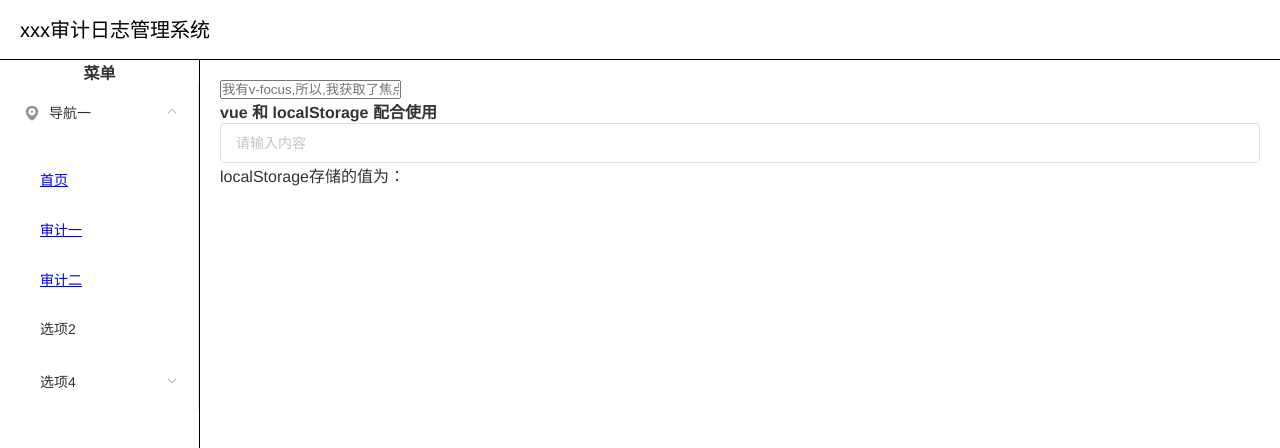
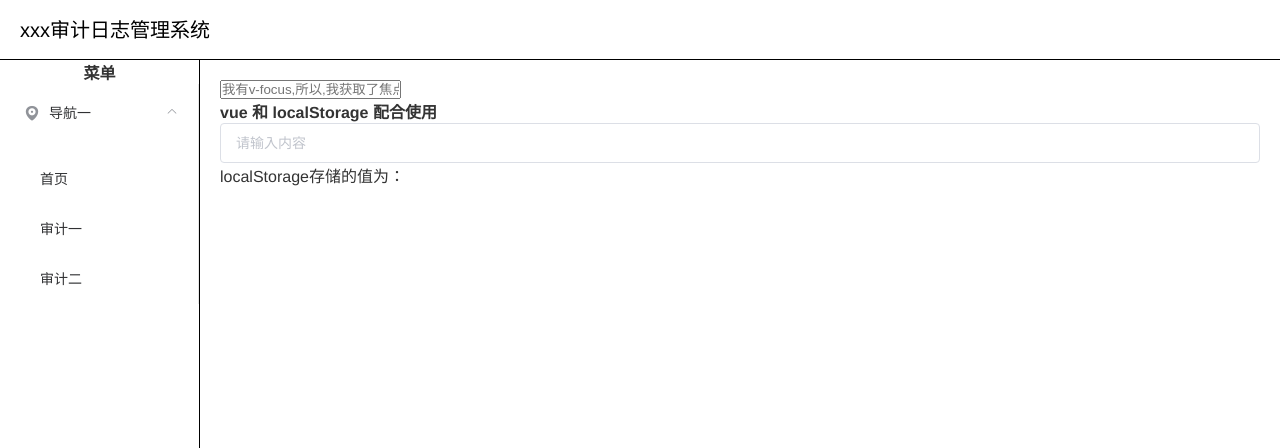
Before and after one commit to wangxichun11/sys_vue, a Vue app: page / in a window 1280 px wide. Both pictures are taken after a click on the element "导航一". Shown: the top 448 px of the page. Built offline with nearby package versions, Linux system fonts and the light colour scheme.

Commit message:
代码提交，路由优化

```diff
--- a/src/App.vue
+++ b/src/App.vue
@@ -14,6 +14,7 @@
                 class="el-menu-vertical-demo"
                 @open="handleOpen"
                 @close="handleClose"
+                @select="handleSelect"
               >
                 <el-submenu index="1">
                   <template slot="title">
@@ -21,16 +22,12 @@
                     <span>导航一</span>
                   </template>
                   <el-menu-item-group>
-                    <el-menu-item index="1-1"><router-link to="/">首页</router-link></el-menu-item>
-                    <el-menu-item index="1-1"><router-link to="/about">审计一</router-link></el-menu-item>
-                    <el-menu-item index="1-1"><router-link to="/audit">审计二</router-link></el-menu-item>
+                    <el-menu-item index="/">首页</el-menu-item>
+                    <el-menu-item index="/about">审计一</el-menu-item>
+                    <el-menu-item index="/audit">审计二</el-menu-item>
 
-                    <el-menu-item index="1-2">选项2</el-menu-item>
                   </el-menu-item-group>
-                  <el-submenu index="1-4">
-                    <template slot="title">选项4</template>
-                    <el-menu-item index="1-4-1">选项1</el-menu-item>
-                  </el-submenu>
+
                 </el-submenu>
               </el-menu>
             </el-col>
@@ -58,6 +55,9 @@ export default {
     },
     handleClose(key, keyPath) {
       console.log(key, keyPath);
+    },
+    handleSelect(key, keyPath) {
+      this.$router.push({ path: keyPath[1] });
     }
   }
 };
@@ -77,14 +77,13 @@ html {
   -webkit-font-smoothing: antialiased;
   -moz-osx-font-smoothing: grayscale;
   height: 100%;
-
 }
 .el-container {
   height: 100%;
 }
-.el-header{
+.el-header {
   border-bottom: 1px solid #000;
-  p{
+  p {
     font-size: 20px;
     line-height: 60px;
   }
@@ -108,5 +107,4 @@ html {
 .el-table .success-row {
   background: #f0f9eb;
 }
-
 </style>
--- a/src/router.js
+++ b/src/router.js
@@ -1,14 +1,19 @@
 import Vue from 'vue'
 import Router from 'vue-router'
 import Home from './views/Home.vue'
+// 解决this.$router.push({path,"地址"})
+// 重复点击报错
+const routerPush = Router.prototype.push
+Router.prototype.push = function push(location) {
+  return routerPush.call(this, location).catch(error => error)
+}
 
 Vue.use(Router)
 
 export default new Router({
   mode: 'history',
   base: process.env.BASE_URL,
-  routes: [
-    {
+  routes: [{
       path: '/',
       name: 'home',
       component: Home
@@ -20,7 +25,7 @@ export default new Router({
       // this generates a separate chunk (about.[hash].js) for this route
       // which is lazy-loaded when the route is visited.
       component: function () {
-        return import(/* webpackChunkName: "about" */ './views/About.vue')
+        return import( /* webpackChunkName: "about" */ './views/About.vue')
       }
     },
     {
@@ -30,7 +35,7 @@ export default new Router({
       // this generates a separate chunk (about.[hash].js) for this route
       // which is lazy-loaded when the route is visited.
       component: function () {
-        return import(/* webpackChunkName: "audit" */ './views/Audit.vue')
+        return import( /* webpackChunkName: "audit" */ './views/Audit.vue')
       }
     }
   ]
```
